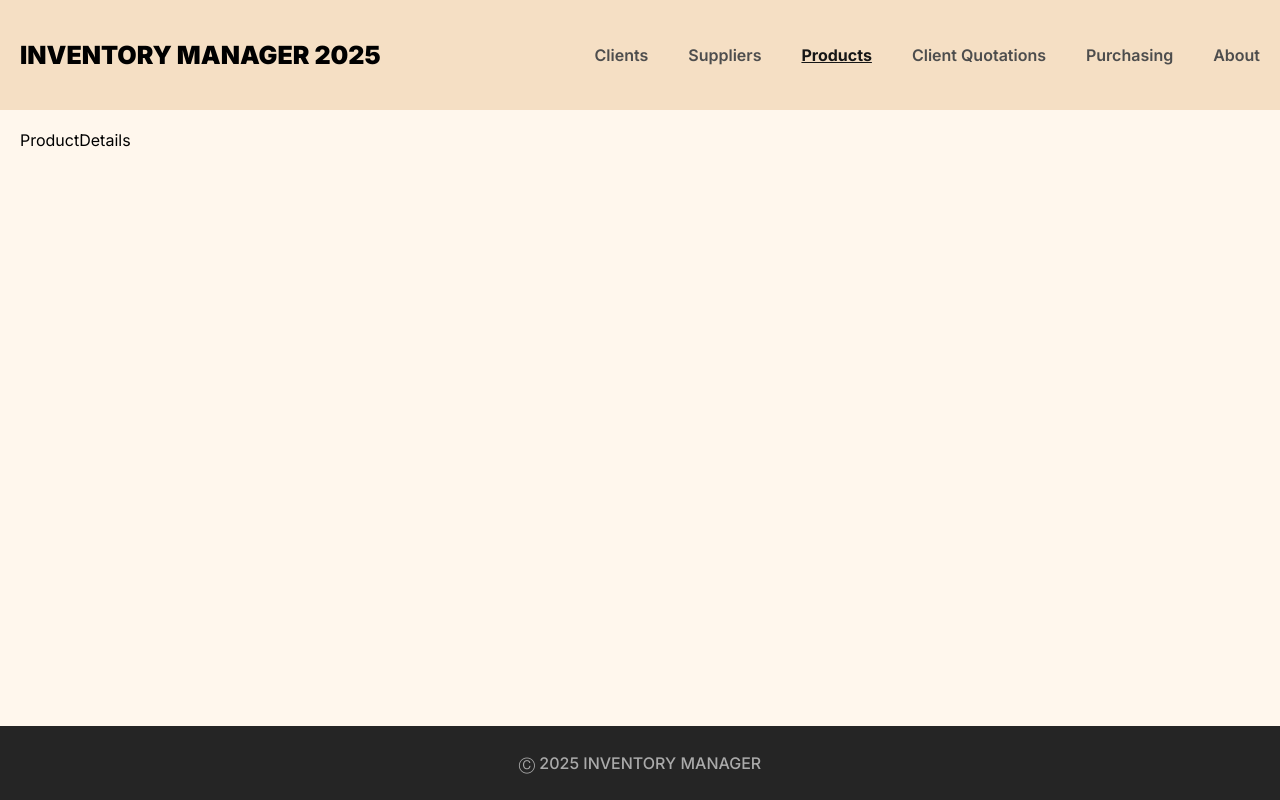
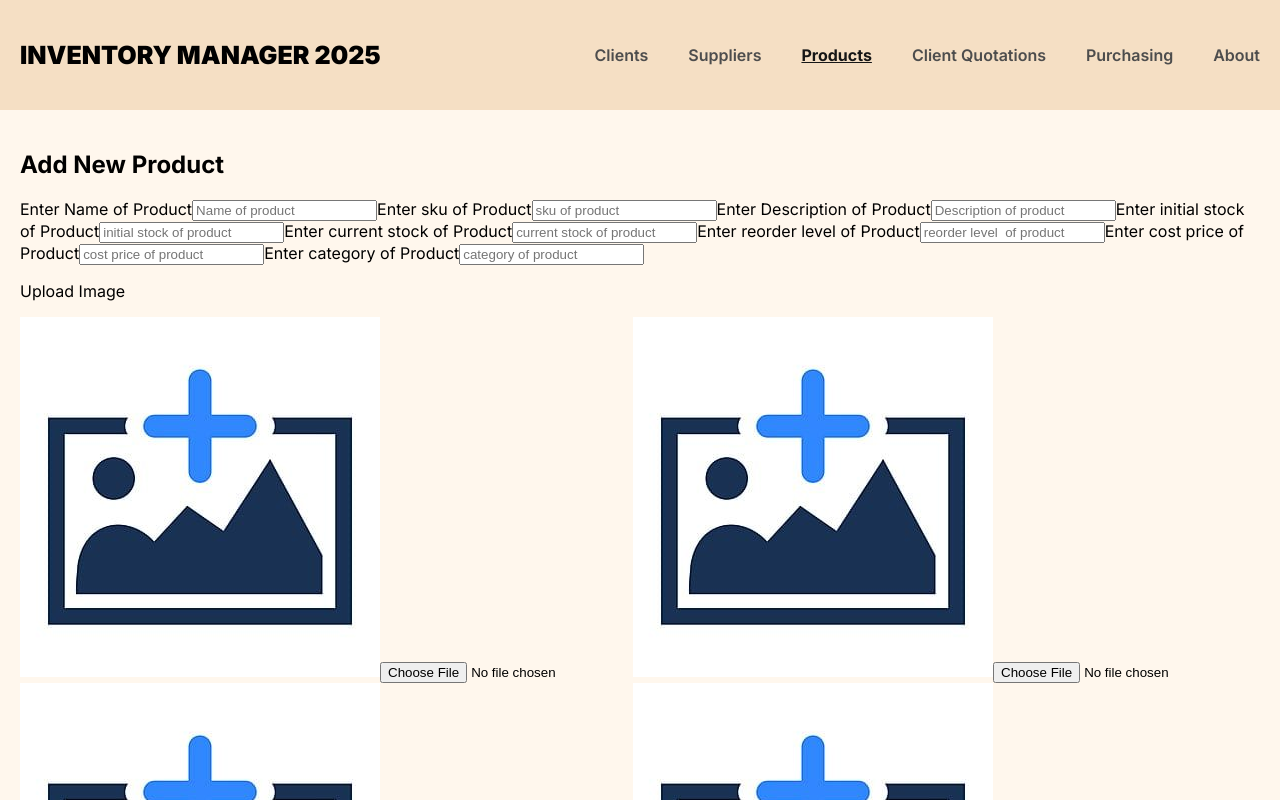
Before and after one commit to athulsebastiant/inventory_mgmt, a React (Vite) app in the folder frontend/: page /products/add-new-product in a window 1280 px wide. Shown: the top 800 px of the page. Built offline with nearby package versions, Linux system fonts and the light colour scheme.

Commit message:
mvp of add product done

```diff
--- a/frontend/src/App.jsx
+++ b/frontend/src/App.jsx
@@ -8,6 +8,7 @@ import Suppliers from "./pages/Suppliers";
 import ClientQuots from "./pages/ClientQuots";
 import Purchasing from "./pages/Purchasing";
 import ProductDetails from "./pages/ProductDetails";
+import AddNewProduct from "./pages/AddNewProduct";
 const App = () => {
   return (
     <BrowserRouter>
@@ -16,6 +17,7 @@ const App = () => {
           <Route path="about" element={<About />} />
           <Route path="products" element={<Products />} />
           <Route path="products/:id" element={<ProductDetails />} />
+          <Route path="products/add-new-product" element={<AddNewProduct />} />
           <Route path="clients" element={<Clients />} />
           <Route path="suppliers" element={<Suppliers />} />
           <Route path="client-quotations" element={<ClientQuots />} />
--- a/frontend/src/index.css
+++ b/frontend/src/index.css
@@ -97,3 +97,11 @@ footer{
   color: #161616;
   text-decoration: none;
 }
+
+.new_product_link{
+  background-color: #161616;
+  padding: 10px;
+  color: #f5dfc4;
+  border-radius: 5px;
+  text-decoration: none;
+}
--- /dev/null
+++ b/frontend/src/pages/AddNewProduct.jsx
@@ -0,0 +1,212 @@
+import React, { useState } from "react";
+import imgUpload from "../images/imgUpload.jpg";
+import axios from "axios";
+import { useNavigate } from "react-router-dom";
+const AddNewProduct = () => {
+  const navigate = useNavigate();
+  const [image1, setImage1] = useState(false);
+  const [image2, setImage2] = useState(false);
+  const [image3, setImage3] = useState(false);
+  const [image4, setImage4] = useState(false);
+
+  const [name, setName] = useState("");
+  const [sku, setSku] = useState("");
+  const [description, setDescription] = useState("");
+  const [initialStock, setInitialStock] = useState("");
+  const [currentStock, setCurrentStock] = useState("");
+  const [reorderLevel, setReorderLevel] = useState("");
+  const [costPrice, setCostPrice] = useState("");
+  const [category, setCategory] = useState("");
+
+  const onSubmitHandler = async (e) => {
+    e.preventDefault();
+    try {
+      const formData = new FormData();
+      formData.append("name", name);
+      formData.append("sku", sku);
+      formData.append("description", description);
+      formData.append("initialStock", initialStock);
+      formData.append("currentStock", currentStock);
+      formData.append("reorderLevel", reorderLevel);
+      formData.append("costPrice", costPrice);
+      formData.append("category", category);
+
+      image1 && formData.append("image1", image1);
+      image2 && formData.append("image2", image2);
+      image3 && formData.append("image3", image3);
+      image4 && formData.append("image4", image4);
+
+      const response = await axios.post(
+        "http://localhost:5000/api/products/",
+        formData
+      );
+      if (response.status === 201) {
+        console.log("Product added successfully:", response.data);
+        setName("");
+        setDescription("");
+
+        setCostPrice("");
+        setCurrentStock("");
+        setInitialStock("");
+        setSku("");
+        setReorderLevel("");
+        setCategory("");
+        setImage1(false);
+        setImage2(false);
+        setImage3(false);
+        setImage4(false);
+        const { product } = response.data;
+        console.log("New product:", product);
+
+        navigate(`/products/${product._id}`);
+      }
+    } catch (error) {
+      console.log(error);
+    }
+  };
+
+  return (
+    <>
+      <h2>Add New Product</h2>
+      <form onSubmit={onSubmitHandler}>
+        <label htmlFor="name">Enter Name of Product</label>
+        <input
+          type="text"
+          placeholder="Name of product"
+          id="name"
+          name="name"
+          value={name}
+          required
+          onChange={(e) => setName(e.target.value)}
+        />
+
+        <label htmlFor="sku">Enter sku of Product</label>
+        <input
+          type="text"
+          placeholder="sku of product"
+          id="sku"
+          name="sku"
+          value={sku}
+          required
+          onChange={(e) => setSku(e.target.value)}
+        />
+
+        <label htmlFor="Description">Enter Description of Product</label>
+        <input
+          type="text"
+          placeholder="Description of product"
+          id="Description"
+          name="Description"
+          value={description}
+          onChange={(e) => setDescription(e.target.value)}
+        />
+
+        <label htmlFor="initialstock">Enter initial stock of Product</label>
+        <input
+          type="text"
+          placeholder="initial stock of product"
+          id="initialstock"
+          name="initialstock"
+          value={initialStock}
+          onChange={(e) => setInitialStock(e.target.value)}
+        />
+
+        <label htmlFor="currentstock">Enter current stock of Product</label>
+        <input
+          type="text"
+          placeholder="current stock of product"
+          id="currentstock"
+          name="currentstock"
+          value={currentStock}
+          onChange={(e) => setCurrentStock(e.target.value)}
+        />
+
+        <label htmlFor="reorderlevel">Enter reorder level of Product</label>
+        <input
+          type="text"
+          placeholder="reorder level  of product"
+          id="reorderlevel"
+          name="reorderlevel"
+          value={reorderLevel}
+          onChange={(e) => setReorderLevel(e.target.value)}
+        />
+
+        <label htmlFor="costprice">Enter cost price of Product</label>
+        <input
+          type="text"
+          placeholder="cost price of product"
+          id="costprice"
+          name="costprice"
+          value={costPrice}
+          onChange={(e) => setCostPrice(e.target.value)}
+        />
+
+        <label htmlFor="category">Enter category of Product</label>
+        <input
+          type="text"
+          placeholder="category of product"
+          id="category"
+          name="category"
+          value={category}
+          onChange={(e) => setCategory(e.target.value)}
+        />
+
+        <div className="imgContainer">
+          <p>Upload Image</p>
+          <div>
+            <label htmlFor="image1">
+              <img
+                src={!image1 ? imgUpload : URL.createObjectURL(image1)}
+                alt=""
+              />
+              <input
+                type="file"
+                id="image1"
+                onChange={(e) => setImage1(e.target.files[0])}
+              />
+            </label>
+
+            <label htmlFor="image2">
+              <img
+                src={!image2 ? imgUpload : URL.createObjectURL(image2)}
+                alt=""
+              />
+              <input
+                type="file"
+                id="image2"
+                onChange={(e) => setImage2(e.target.files[0])}
+              />
+            </label>
+
+            <label htmlFor="image3">
+              <img
+                src={!image3 ? imgUpload : URL.createObjectURL(image3)}
+                alt=""
+              />
+              <input
+                type="file"
+                id="image3"
+                onChange={(e) => setImage3(e.target.files[0])}
+              />
+            </label>
+
+            <label htmlFor="image4">
+              <img
+                src={!image4 ? imgUpload : URL.createObjectURL(image4)}
+                alt=""
+              />
+              <input
+                type="file"
+                id="image4"
+                onChange={(e) => setImage4(e.target.files[0])}
+              />
+            </label>
+          </div>
+        </div>
+        <button type="submit">ADD</button>
+      </form>
+    </>
+  );
+};
+
+export default AddNewProduct;
--- a/frontend/src/pages/Products.jsx
+++ b/frontend/src/pages/Products.jsx
@@ -42,7 +42,9 @@ const Products = () => {
     <div className="product-list-container">
       <h1>All Products</h1>
       <div>
-        <button>Add New Product</button>
+        <Link to={"add-new-product"} className="new_product_link">
+          Add New Product
+        </Link>
       </div>
       <div className="product-list">{productElements}</div>
     </div>
```
Also changed, not shown: frontend/src/images/imgUpload.jpg (added), 1 other file (tests, documents, lock files or other folders).
